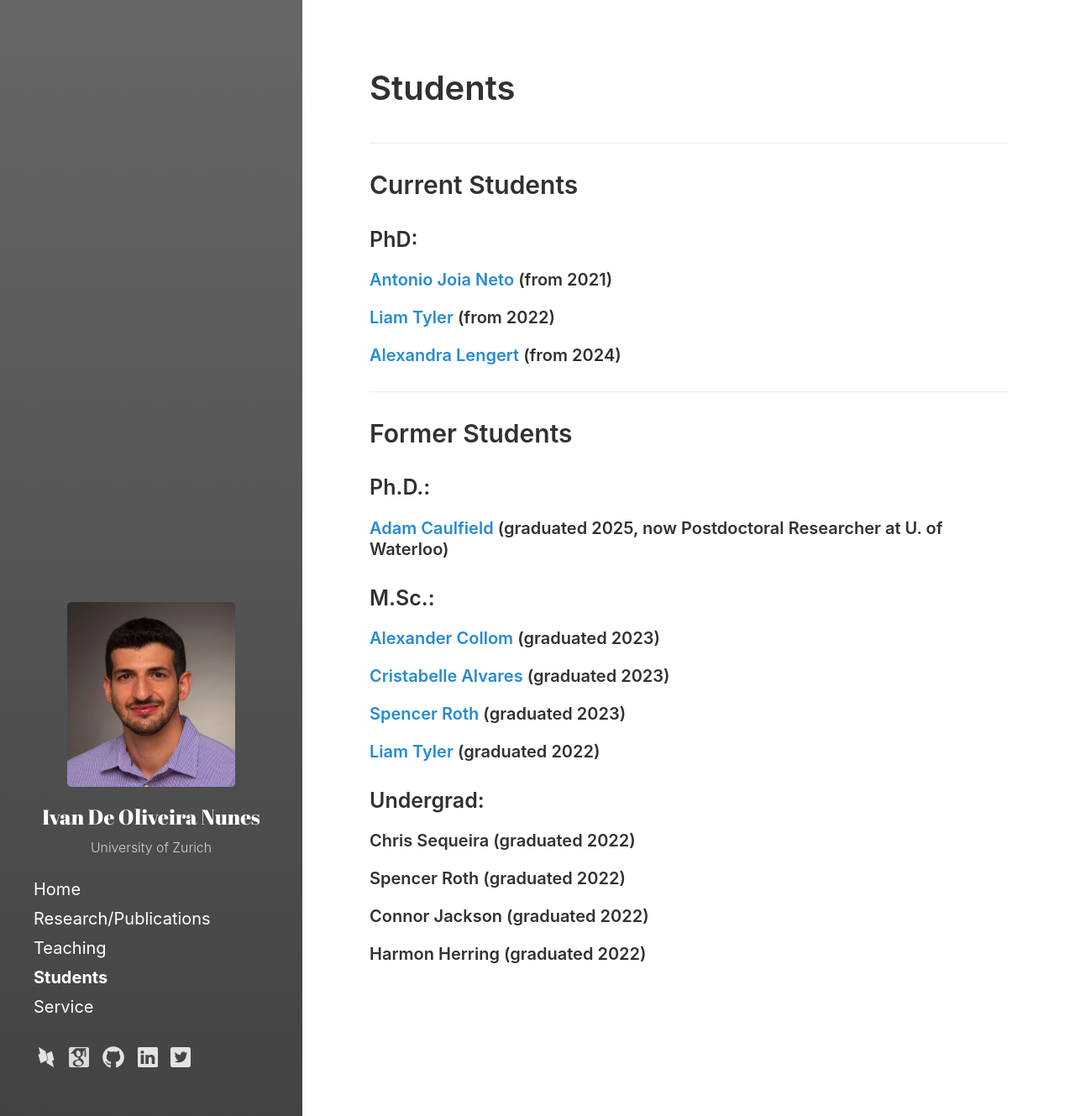
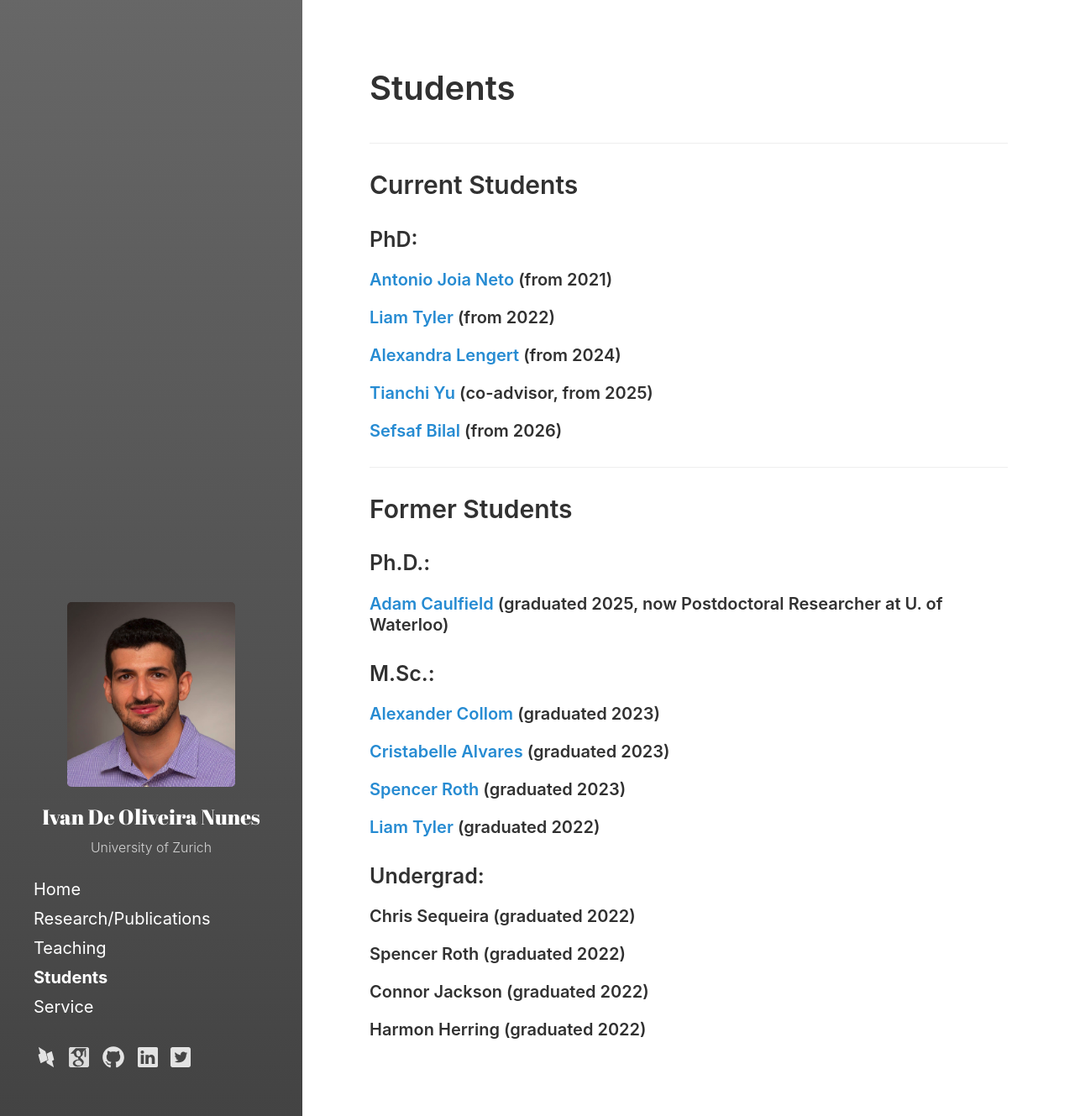
Before and after one commit to ivanolive/ivanolive.github.io, a Jekyll site: the page built from students.md, in a window 1280 px wide. Shown: the whole page at 84% size. Built offline with Jekyll 4.4.1, drawn with Linux system fonts in a browser that asks for light colours.

Commit message:
Update students.md

```diff
--- a/students.md
+++ b/students.md
@@ -20,6 +20,9 @@ ___
 
 #### [Alexandra Lengert](todo) (from 2024)
 
+#### [Tianchi Yu]([todo](https://tianchiyu.me/)) (co-advisor, from 2025)
+
+#### [Sefsaf Bilal](todo) (from 2026)
 
 ___
 
```
